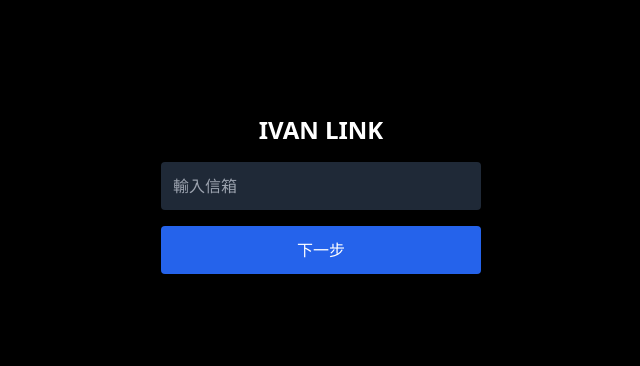
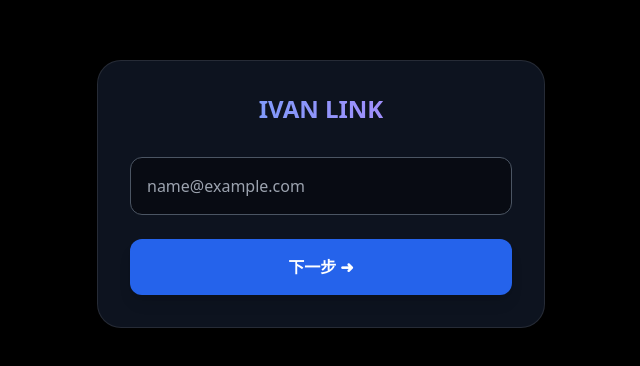
Before and after one commit to iven761001/ai-help, a Next.js app: page / in a window 1280 px wide. Shown: the part 206-572 px from the top of the page, without its empty margins (319-959 px from the left). Built offline with nearby package versions, Linux system fonts and the light colour scheme.

Commit message:
Update page.js

```diff
--- a/app/page.js
+++ b/app/page.js
@@ -33,10 +33,11 @@ export default function Home() {
     setStep("create");
   };
 
+  const handleConfigChange = (newConfig) => {
+    setTempConfig(newConfig);
+  };
+
   const handleFinishCreate = () => {
-    // 🌟 強制彈窗，確認按鈕是否活著
-    alert("按鈕被點到了！準備進入下一步...");
-
     const configToSave = tempConfig || { model: "C1", personality: "warm" };
     const newCharacter = {
       email: email,
@@ -51,7 +52,7 @@ export default function Home() {
   };
 
   const handleReset = () => {
-    if(confirm("重置？")) {
+    if(confirm("確定要重置嗎？")) {
         localStorage.removeItem("my_ai_character");
         setFinalCharacter(null);
         setEmail("");
@@ -63,63 +64,98 @@ export default function Home() {
     ? (tempConfig?.model || "C1")
     : (finalCharacter?.model || "C1");
 
+  const currentEmotion = (step === 'create' ? tempConfig?.personality : finalCharacter?.personality) === 'cool'
+    ? 'neutral' : 'happy';
+
   return (
-    <main className="relative w-full h-screen overflow-hidden bg-black text-white">
+    <main className="relative w-full h-screen overflow-hidden bg-black text-white font-sans">
 
       {/* 1. Loading */}
-      {step === "loading" && <div className="text-center pt-20">Loading...</div>}
+      {step === "loading" && (
+         <div className="flex items-center justify-center h-full text-blue-400">Loading...</div>
+      )}
 
-      {/* 2. Email */}
+      {/* 2. Email 頁面 */}
       {step === "email" && (
-        <div className="flex flex-col items-center justify-center h-full px-6">
-            <h1 className="text-2xl font-bold mb-4">IVAN LINK</h1>
-            <form onSubmit={handleEmailSubmit} className="space-y-4 w-full max-w-xs">
+        <div className="flex flex-col items-center justify-center h-full px-6 animate-fadeIn z-20 relative">
+          <div className="w-full max-w-md bg-gray-900/80 p-8 rounded-3xl border border-white/10 backdrop-blur-md shadow-2xl">
+            <h1 className="text-2xl font-bold text-center mb-8 bg-clip-text text-transparent bg-gradient-to-r from-blue-400 to-purple-400">
+              IVAN LINK
+            </h1>
+            <form onSubmit={handleEmailSubmit} className="space-y-6">
               <input
                 type="email"
                 value={email}
                 onChange={(e) => setEmail(e.target.value)}
-                className="w-full bg-gray-800 p-3 rounded text-white"
-                placeholder="輸入信箱"
+                placeholder="name@example.com"
+                className="w-full bg-black/40 border border-gray-600 rounded-xl py-4 px-4 text-white"
+                required
               />
-              <button type="submit" className="w-full bg-blue-600 p-3 rounded">下一步</button>
+              <button
+                type="submit"
+                className="w-full bg-blue-600 hover:bg-blue-500 text-white font-bold py-4 rounded-xl shadow-lg transition-transform active:scale-95"
+              >
+                下一步 ➜
+              </button>
             </form>
+          </div>
         </div>
       )}
 
-      {/* 3. 選角與聊天共用的 3D 背景 */}
+      {/* 3. 3D 背景層 (Create & Chat 共用) */}
       {(step === 'create' || step === 'chat') && (
-        <div className="absolute inset-0 z-0">
-          <Suspense fallback={null}>
-            <Avatar3D vrmId={currentModelId} />
+        <div className="absolute inset-0 z-0 bg-gradient-to-b from-gray-900 to-black">
+          <Suspense fallback={<div className="text-white/30 text-center pt-20">載入模型中...</div>}>
+            <Avatar3D
+              key={currentModelId} // 確保切換模型時重新渲染
+              vrmId={currentModelId}
+              emotion={currentEmotion}
+            />
           </Suspense>
+          {/* 底部漸層，讓 UI 比較清楚 */}
+          <div className="absolute inset-x-0 bottom-0 h-2/3 bg-gradient-to-t from-black via-black/80 to-transparent pointer-events-none" />
         </div>
       )}
 
       {/* 4. 選角 UI */}
       {step === "create" && (
-        <>
-            {/* 轉輪放在底部 */}
-            <div className="absolute bottom-0 left-0 w-full z-10 pb-4 bg-gradient-to-t from-black to-transparent">
-                <CompassCreator onChange={setTempConfig} />
-            </div>
+        <div className="absolute inset-0 z-10 flex flex-col justify-end pb-safe-bottom pointer-events-none">
+          {/* 上半部：按鈕區 (允許互動) */}
+          <div className="w-full px-6 mb-4 flex justify-between items-end animate-slideUp pointer-events-auto">
+             <div>
+                <h2 className="text-xl font-bold text-white">角色設定</h2>
+                <p className="text-[10px] text-blue-400 tracking-widest font-bold">CUSTOMIZE</p>
+             </div>
 
-            {/* 🌟 暴力修正按鈕位置：固定在螢幕右側中間，層級最高 z-50 */}
-            <button
-                onClick={handleFinishCreate}
-                className="fixed top-1/2 right-4 z-50 bg-blue-600 text-white px-6 py-4 rounded-full font-bold shadow-2xl border-2 border-white"
-                style={{ transform: 'translateY(-50%)' }} // 垂直置中
-            >
-                完成設定 (Debug)
-            </button>
-        </>
+             {/* 🌟 漂亮的完成按鈕 */}
+             <button
+               onClick={handleFinishCreate}
+               className="group bg-blue-600 hover:bg-blue-500 text-white px-5 py-3 rounded-full font-bold shadow-lg shadow-blue-600/30 transition-all active:scale-95 flex items-center gap-2 z-50"
+             >
+               <span className="text-sm">完成</span>
+               <span className="group-hover:translate-x-1 transition-transform">➜</span>
+             </button>
+          </div>
+
+          {/* 下半部：轉輪區 (允許互動) */}
+          <div className="w-full pointer-events-auto bg-gradient-to-t from-black to-transparent pt-4">
+             <CompassCreator onChange={handleConfigChange} />
+          </div>
+        </div>
       )}
 
       {/* 5. 聊天 UI */}
-      {step === "chat" && (
-        <div className="absolute inset-0 z-20 pointer-events-none">
+      {step === "chat" && finalCharacter && (
+        <div className="relative z-10 w-full h-full animate-fadeIn pointer-events-none">
+           {/* ChatHUD 內部已經有 pointer-events-auto */}
            <div className="pointer-events-auto w-full h-full">
              <ChatHUD />
-             <button onClick={handleReset} className="fixed top-4 left-4 z-50 bg-red-800 p-2 text-xs">RESET</button>
+             <button
+               onClick={handleReset}
+               className="absolute top-4 left-4 z-50 text-[10px] text-white/20 hover:text-white/80"
+             >
+               RESET
+             </button>
            </div>
         </div>
       )}
```
